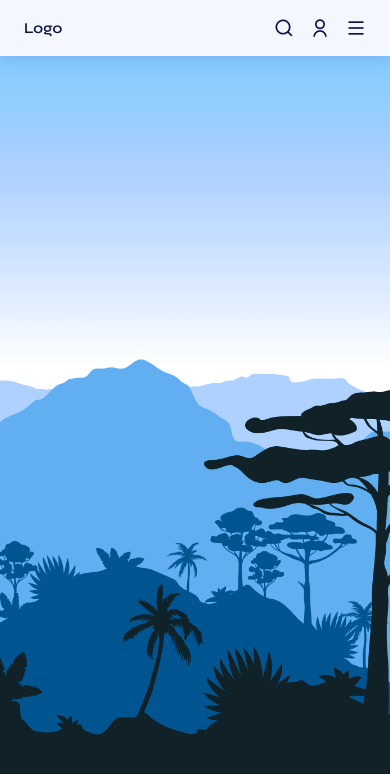
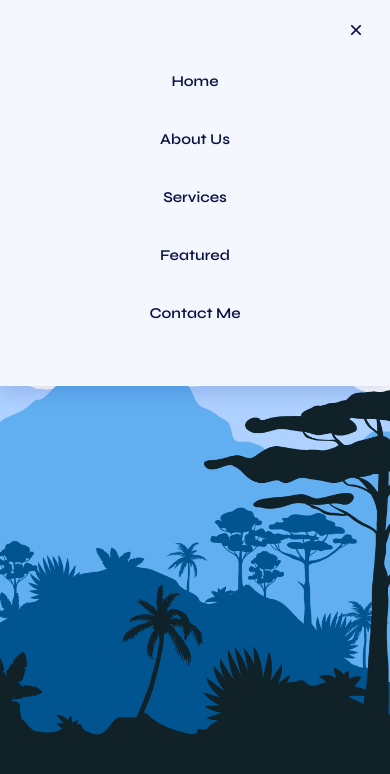
Before and after one commit to ChaleArmando/navbar-search-login, a plain HTML site: page index.html in a window 390 px wide. Both pictures are taken after a click on the element 356 px from the left and 28 px from the top of the page. Drawn offline with nearby package versions, Linux system fonts and the light colour scheme.

Commit message:
Functionality to show or remove Menu

```diff
--- a/assets/css/styles.css
+++ b/assets/css/styles.css
@@ -181,7 +181,9 @@ img {
 }
 
 /* Show menu */
-
+.show-menu {
+    top: 0;
+}
 
 /*============================= SEARCH =============================*/
 
--- a/assets/js/main.js
+++ b/assets/js/main.js
@@ -0,0 +1,14 @@
+/* ============================= SHOW MENU ============================= */
+const navMenu = document.getElementById('nav-menu'),
+        navToggle = document.getElementById('nav-toggle'),
+        navClose = document.getElementById('nav-close')
+
+/* Menu show */
+navToggle.addEventListener('click', () => {
+    navMenu.classList.add('show-menu')
+})
+
+/* Menu hidden */
+navClose.addEventListener('click', () => {
+    navMenu.classList.remove('show-menu')
+})
```
